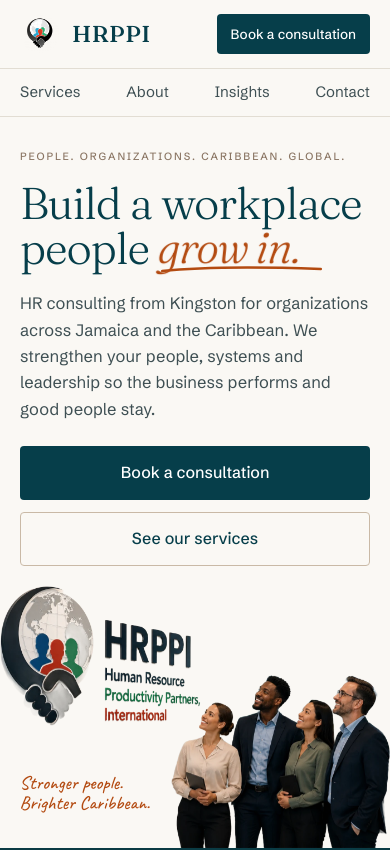
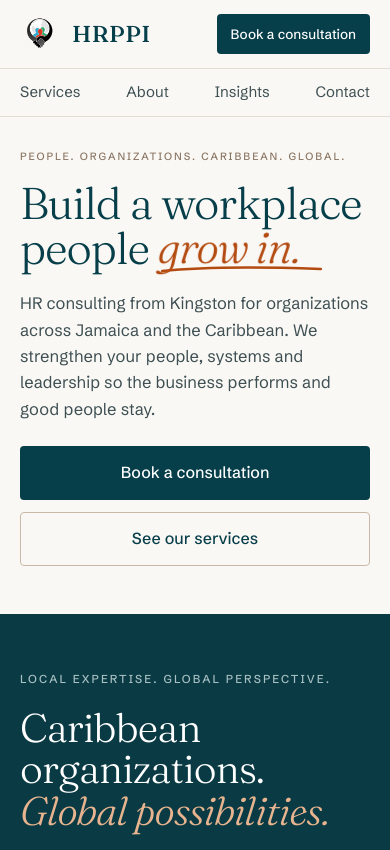
Before and after one commit to Dougsworth/hrproductivitypartners, a React (Vite) app: page / in a window 390 px wide. Shown: the top 850 px of the page. Built offline with nearby package versions, Linux system fonts and the light colour scheme.

Commit message:
Put the team photo back beside the hero text
On desktop the photo lines up with the headline and buttons again.
Phones skip it so the hero is just the words and buttons.

Co-Authored-By: Claude Opus 5.5 <noreply@anthropic.com>
Claude-Session: https://claude.ai/code/session_014nGDB6rtDajyY6SYh7ZWPi

```diff
--- a/src/styles/pages/home.css
+++ b/src/styles/pages/home.css
@@ -21,11 +21,11 @@
 .pg-home .textlink:hover{text-decoration-color:#B34A10}
 .pg-home .note{font-family:Caveat,cursive;color:#B34A10;line-height:1.05}
 .pg-home .hero{position:relative}
-.pg-home .hero-grid{display:grid;grid-template-columns:minmax(0,.9fr) minmax(0,1.1fr);gap:40px;align-items:end;padding-top:72px}
-.pg-home .hero-copy{padding-bottom:96px;min-width:0}
-.pg-home .hero-art{position:relative;min-width:0}
-.pg-home .hero-art img{display:block;width:100%;height:auto}
-.pg-home .hero-note{position:absolute;left:4%;bottom:15%;display:flex;align-items:flex-start;gap:6px;font-size:26px;transform:rotate(-4deg)}
+.pg-home .hero-grid{display:grid;grid-template-columns:minmax(0,.92fr) minmax(0,1.08fr);gap:56px;align-items:stretch;padding-top:80px;padding-bottom:88px}
+.pg-home .hero-copy{display:flex;flex-direction:column;justify-content:space-between;min-width:0}
+.pg-home .hero-art{position:relative;min-width:0;min-height:380px;overflow:hidden;border-radius:4px 44% 4px 4px / 4px 34% 4px 4px;background:linear-gradient(180deg,#F1E6D8 0%,#E8D8C3 100%)}
+.pg-home .hero-art img{position:absolute;left:0;bottom:0;display:block;width:100%;height:auto}
+.pg-home .hero-note{position:absolute;left:5%;bottom:9%;display:flex;align-items:flex-start;gap:6px;font-size:26px;transform:rotate(-4deg)}
 .pg-home .slot{perspective:600px;clip-path:inset(0 -0.3em -0.4em -0.3em)}
 .pg-home .sizer{visibility:hidden}
 .pg-home .prism{position:absolute;inset:0;transform-style:preserve-3d;transform-origin:50% 50% -.5em;animation:hm-prism 12s cubic-bezier(.7,0,.2,1) 2s infinite}
@@ -109,15 +109,13 @@
 @media (max-width:900px){.pg-home .wrap{padding-left:20px;padding-right:20px}
 .pg-home .navlinks, .pg-home .tagline, .pg-home .hdr .btn, .pg-home-dock .hdr .btn{display:none !important}
 .pg-home .mnav{display:flex !important}
-.pg-home .hero-grid{grid-template-columns:minmax(0,1fr);gap:0;padding-top:32px}
-.pg-home .hero-copy{padding-bottom:20px}
+.pg-home .hero-grid{grid-template-columns:minmax(0,1fr);gap:0;padding-top:32px;padding-bottom:48px}
+.pg-home .hero-art{display:none}
 .pg-home .hero-copy h1{font-size:clamp(42px,11.4vw,52px) !important;line-height:1 !important}
 .pg-home .hero-copy .eyebrow{font-size:10.5px;margin-bottom:16px}
 .pg-home .hero-copy p:not(.eyebrow){font-size:16.5px !important;margin:20px 0 24px !important}
 .pg-home .stack{flex-direction:column;align-items:stretch}
 .pg-home .stack .btn, .pg-home-dock .stack .btn{width:100%;min-height:54px;font-size:16px}
-.pg-home .hero-art{margin:0 -20px}
-.pg-home .hero-note{font-size:19px;left:5%;bottom:13%}
 .pg-home .band-grid{grid-template-columns:minmax(0,1fr);gap:36px;padding-top:56px;padding-bottom:64px}
 .pg-home .band .btn, .pg-home-dock .band .btn{width:100%;min-height:54px}
 .pg-home .why li{grid-template-columns:minmax(0,1fr);padding:20px 0}
```
